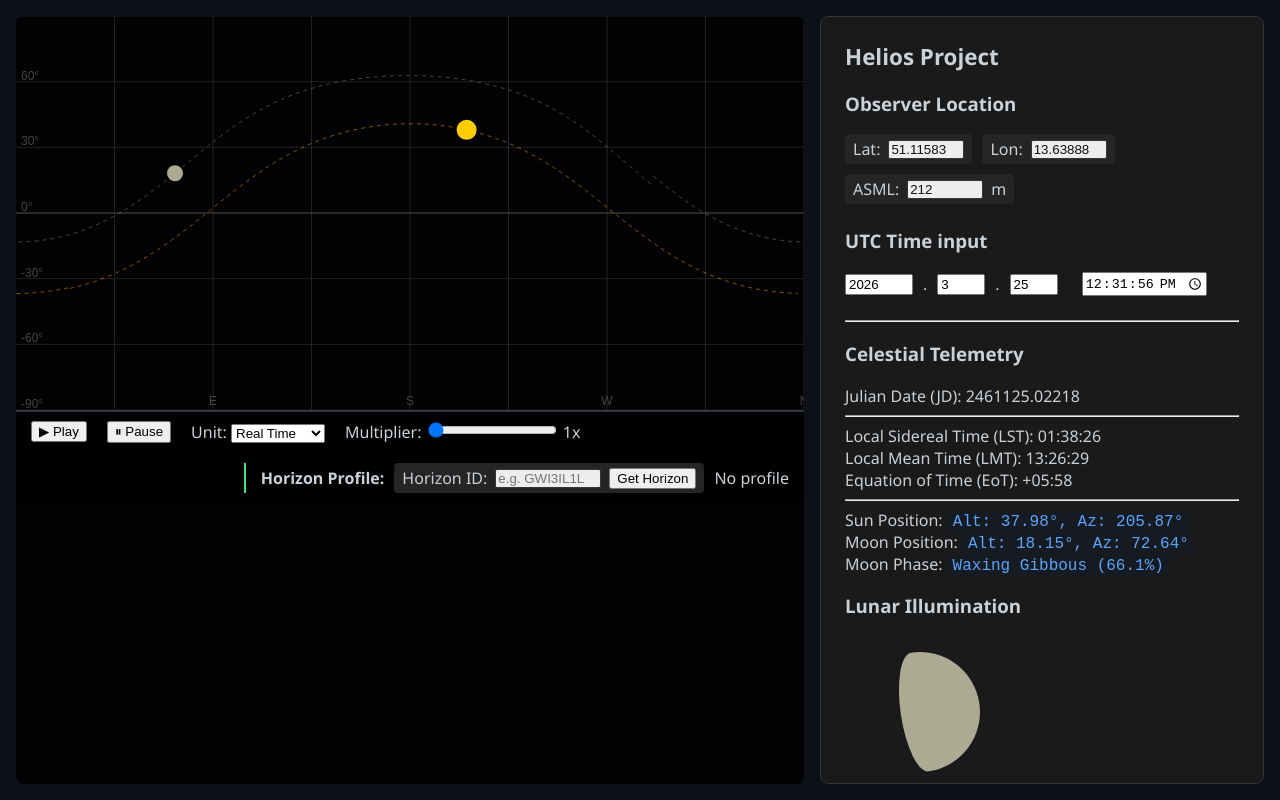
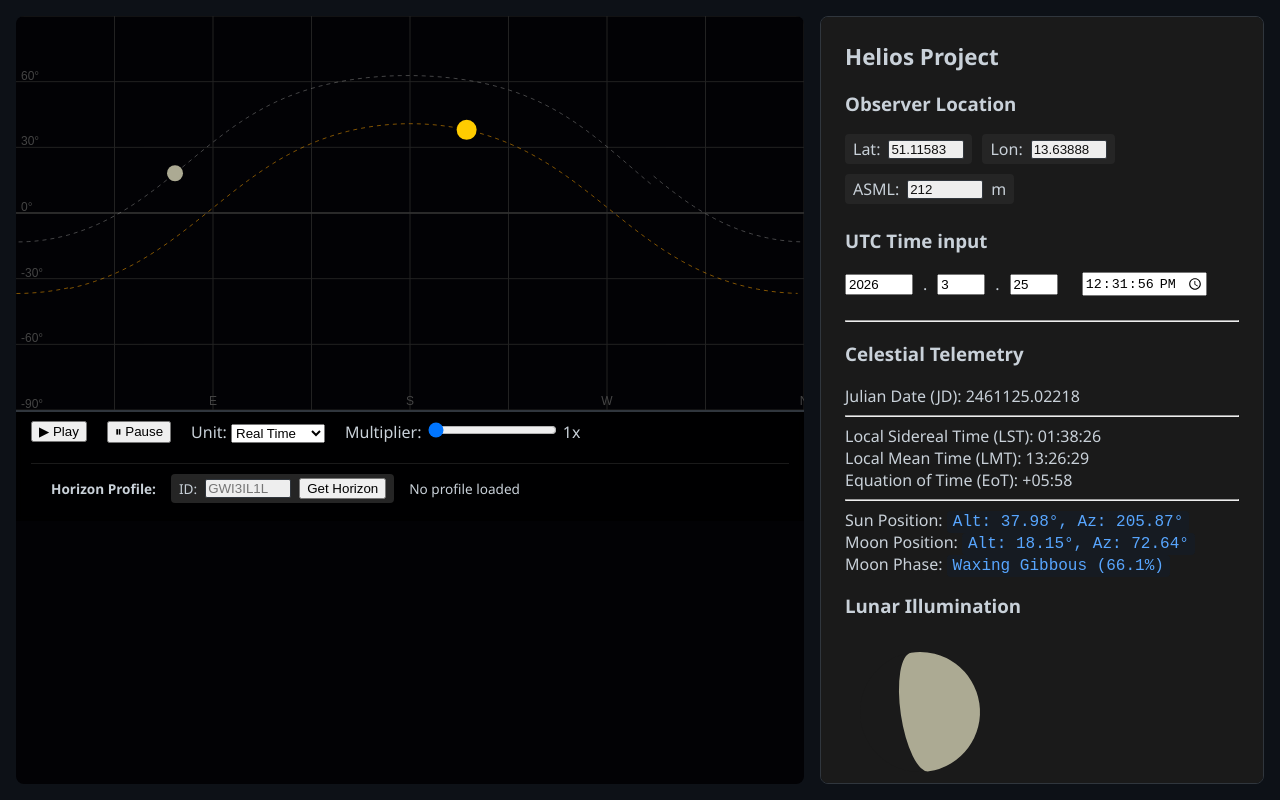
Before and after one commit to TobiasPartzsch/helios, a website built with Vite: page index.html in a window 1280 px wide. Built offline with nearby package versions, Linux system fonts and the light colour scheme.

Commit message:
refactor: reorganize command strip into dedicated rows for simulation and environment

```diff
--- a/index.html
+++ b/index.html
@@ -10,6 +10,9 @@
     <div id="helios-root">
         <main id="viewport">
             <canvas id="sky-canvas"></canvas>
+            <!-- The Command Strip Container -->
+            <footer class="command-strip-container">
+                <!-- Row 1: Time & Simulation -->
                 <div class="animation-controls">
                     <button id="btn-play">▶ Play</button>
                     <button id="btn-pause">⏸ Pause</button>
@@ -28,14 +31,15 @@
                         <span id="speed-val">1</span>x
                     </label>
 
-                <!-- The Horizon Rendering Layer -->
-                <div class="controls-row horizon-layer">
+                    <!-- Row 2: Environment & Horizon -->
+                    <div class="horizon-controls">
                         <strong>Horizon Profile:</strong>
                         <div class="input-group">
-                        <label for="horizon-id" title="HeyWhatsThat View ID">Horizon ID:</label>
-                        <input id="horizon-id" type="text" placeholder="e.g. GWI3IL1L" style="width: 100px;">
+                            <label for="horizon-id">ID:</label>
+                            <input id="horizon-id" type="text" placeholder="GWI3IL1L" style="width: 80px;">
                             <button id="btn-fetch-horizon">Get Horizon</button>
-                    </div> <span id="horizon-status" class="status-msg">No profile</span>
+                        </div>
+                        <span id="horizon-status" class="status-msg">No profile loaded</span>
                     </div>
                 </div>
         </main>
--- a/src/style.css
+++ b/src/style.css
@@ -41,6 +41,33 @@ body {
     background: var(--color-bg-space);
     border-radius: var(--radius-main);
     overflow: hidden;
+}
+
+command-strip-container {
+    display: flex;
+    flex-direction: column;
+    /* Stack our strips */
+    background: rgba(0, 0, 0, 0.9);
+    border-top: 2px solid var(--color-border);
+}
+
+.animation-controls,
+.horizon-controls {
+    display: flex;
+    align-items: center;
+    padding: 10px 20px;
+    gap: 15px;
+    /* Consistent gap between buttons/labels */
+    width: 100%;
+    box-sizing: border-box;
+}
+
+.horizon-controls {
+    border-top: 1px solid rgba(255, 255, 255, 0.1);
+    font-size: 0.85rem;
+    color: var(--color-text-main);
+    justify-content: flex-start;
+    /* Ensure everything is left-aligned */
 }
 
 #sky-canvas {
```
Lines whose indentation alone changed are shown as unchanged.
